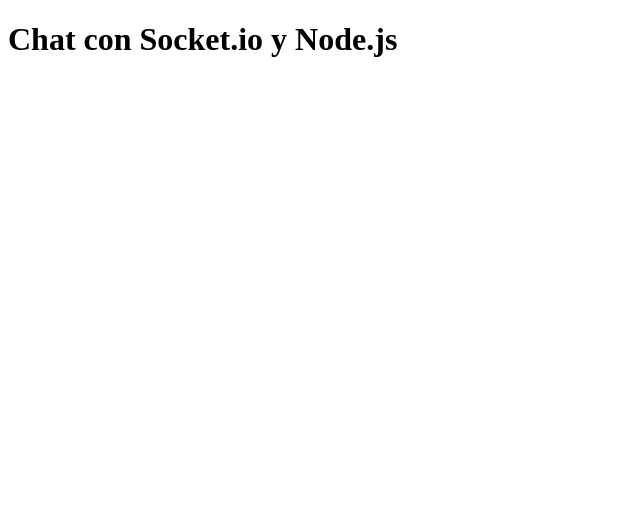
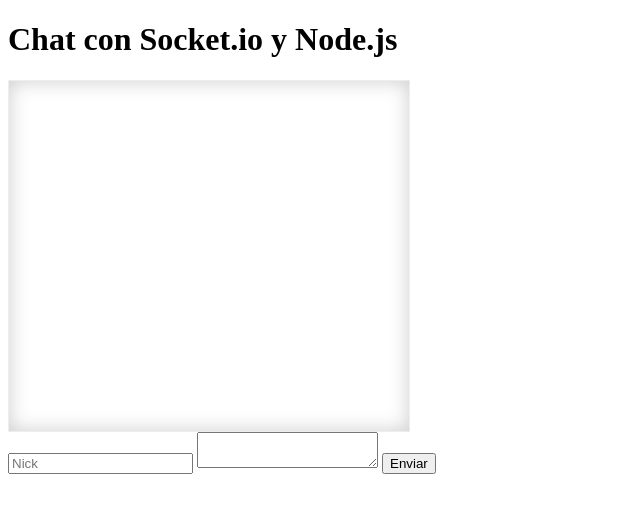
Before and after one commit to FerNanDoAnc/SocketjS, a website: page client/index.html in a window 1280 px wide. Shown: the whole page, without its empty margins (0-640 px from the left). Drawn offline with nearby package versions, Linux system fonts and the light colour scheme; no server answers.

Commit message:
Enviar y recibir mensajes

```diff
--- a/client/index.html
+++ b/client/index.html
@@ -3,15 +3,40 @@
 <head>
     <meta charset="UTF-8">
     <meta name="viewport" content="width=device-width, initial-scale=1.0">
+    <link rel="stylesheet" src="/css/styles.css" type="text/css">
     <title>Chat con Socket.io y Node.js</title>
     <script type="text/javascript" src="/socket.io/socket.io.js"></script>
     <script src="main.js"></script>
+
+    <style>
+        #messages{
+            width:95%;
+            max-width: 400px;
+            height: 350px;
+            overflow-y: scroll;
+            border: 1px solid #eee;
+            box-shadow: 0px 0px 20px #ccc inset;
+        }
+        .message{
+            margin: 20px;
+            padding: 5px;
+            border-radius: 5px;
+            border: 1px solid #ccc;
+            background: white;
+        }
+    </style>
 </head>
 <body>
     <h1>Chat con Socket.io y Node.js</h1>
     <div id="messages">
 
     </div>
+    <form onsubmit="return addMessage(this);">
+        <input id="nickname" type="text" placeholder="Nick">
+        <textarea name="" id="text" placeholder="Mensaje ...">
 
+        </textarea>
+        <input type="submit" value="Enviar">
+    </form>
 </body>
 </html>
--- a/client/main.js
+++ b/client/main.js
@@ -16,5 +16,19 @@
         `);
     }).join('');   //map para recorrer el array y mostrarlo
 
-    document.getElementById('messages').innerHTML = html;    //messages viene del html o se usara en el html
+    var div_msgs=document.getElementById('messages');
+    div_msgs.innerHTML=html;
+    div_msgs.scrollTop=div_msgs.scrollHeight;
+    //messages viene del html o se usara en el html
 } //para mostrar el array en el html
+
+function addMessage(e){
+    var message={
+        nickname: document.getElementById('nickname').value,
+        text: document.getElementById('text').value
+    };
+
+    document.getElementById('nickname').style.display = 'none';
+    socket.emit('add-message',message);
+    return false;
+}
--- /dev/null
+++ b/css/styles.css
@@ -0,0 +1,15 @@
+#messages{
+    width:95%;
+    max-width: 400px;
+    height: 350px;
+    overflow-y: scroll;
+    border: 1px solid #eee;
+    box-shadow: 0px 0px 20px #ccc inset;
+}
+.message{
+    margin: 20px;
+    padding: 5px;
+    border-radius: 5px;
+    border: 1px solid #ccc;
+    background: white;
+}
```
Also changed, not shown: server/index.js (+7 -0 lines).
